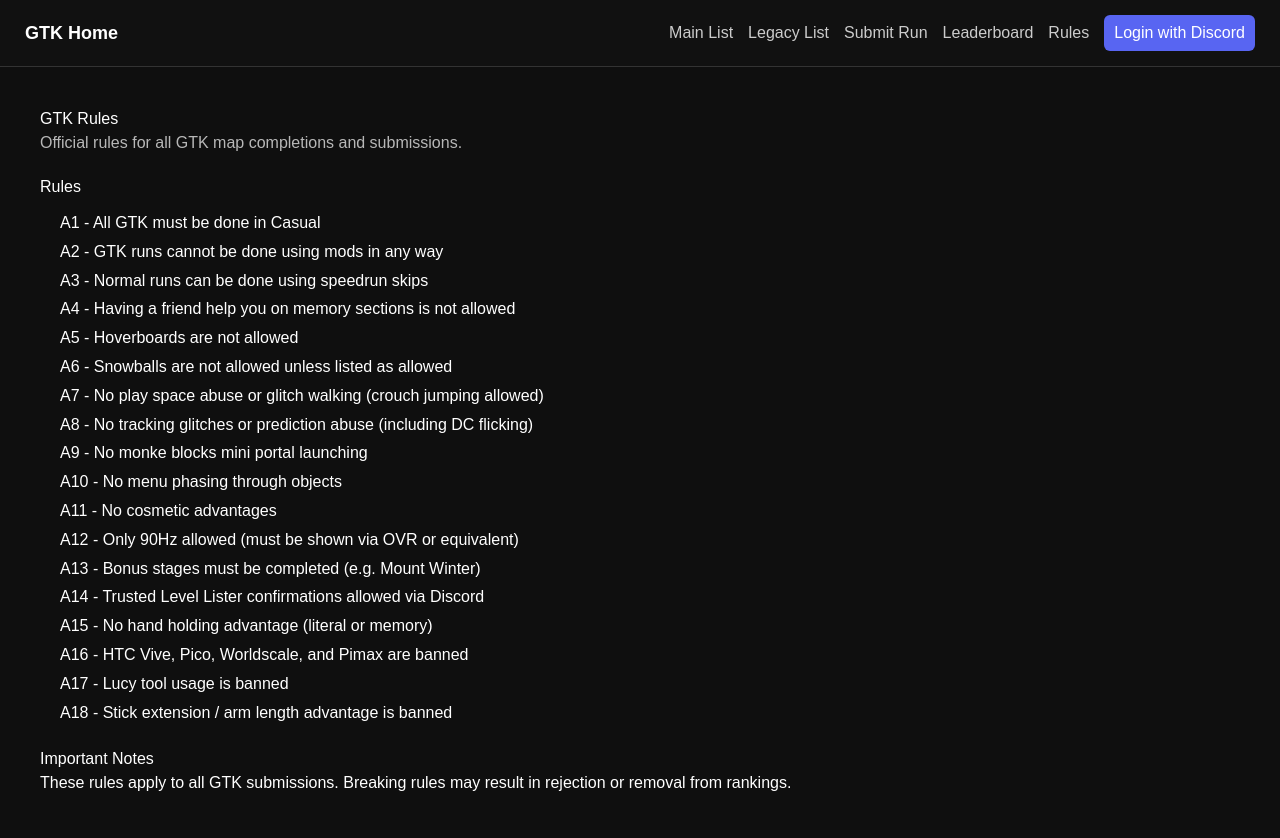
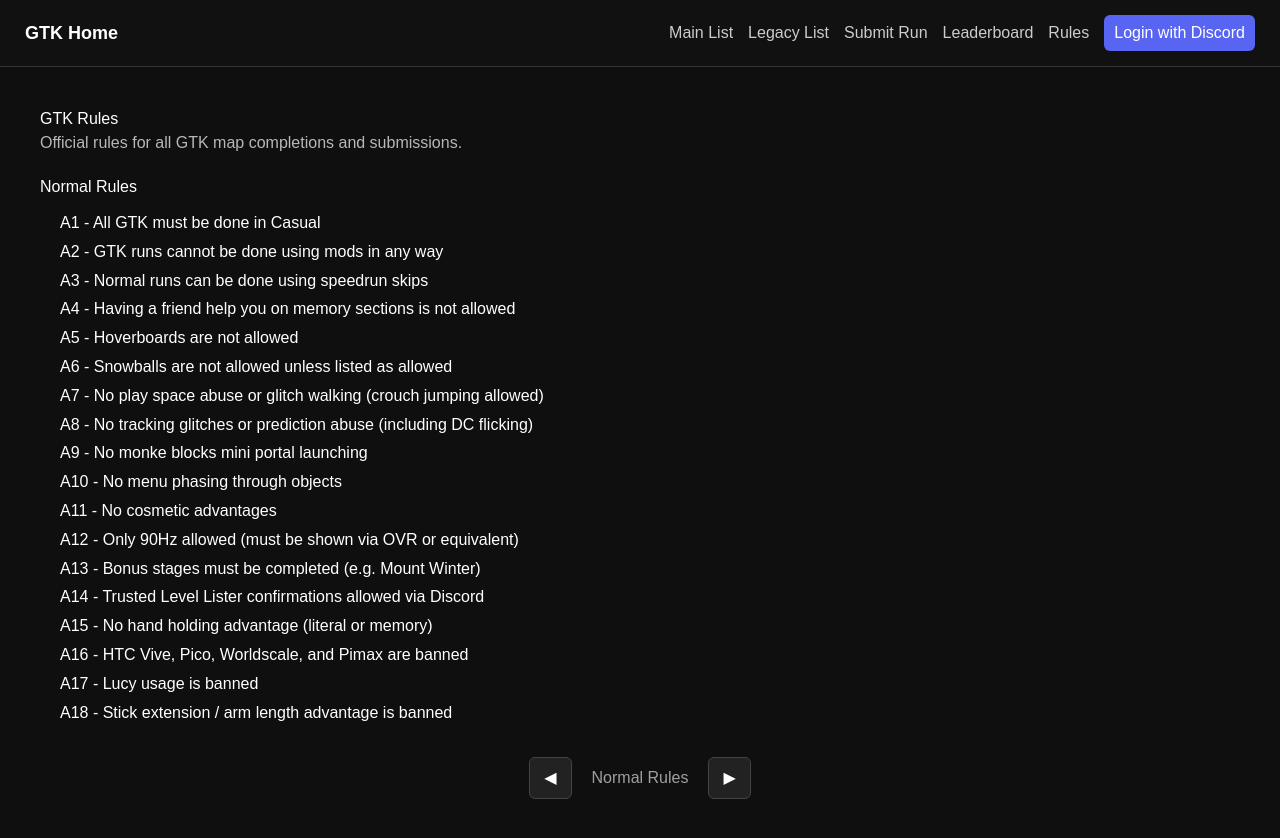
Before and after one commit to M011780705/GTK-Website, a Next.js app: page /rules in a window 1280 px wide. Shown: the top 838 px of the page. Built offline with nearby package versions, Linux system fonts and the light colour scheme; no server answers.

Commit message:
Added rules for one hand and speedruns

```diff
--- a/app/rules/page.tsx
+++ b/app/rules/page.tsx
@@ -1,4 +1,28 @@
+"use client";
+
+import { useState } from "react";
+
+type Tab = "normal" | "speedrun" | "onehand";
+
 export default function RulesPage() {
+  const [tab, setTab] = useState<Tab>("normal");
+
+  function nextTab() {
+    setTab((prev) => {
+      if (prev === "normal") return "speedrun";
+      if (prev === "speedrun") return "onehand";
+      return "normal";
+    });
+  }
+
+  function prevTab() {
+    setTab((prev) => {
+      if (prev === "normal") return "onehand";
+      if (prev === "speedrun") return "normal";
+      return "speedrun";
+    });
+  }
+
   return (
     <main style={page}>
       <h1>GTK Rules</h1>
@@ -7,8 +31,10 @@ export default function RulesPage() {
         Official rules for all GTK map completions and submissions.
       </p>
 
+      {/* ---------------- NORMAL RULES ---------------- */}
+      {tab === "normal" && (
         <section style={block}>
-        <h2>Rules</h2>
+          <h2>Normal Rules</h2>
 
           <ul style={list}>
             <li>A1 - All GTK must be done in Casual</li>
@@ -27,20 +53,88 @@ export default function RulesPage() {
             <li>A14 - Trusted Level Lister confirmations allowed via Discord</li>
             <li>A15 - No hand holding advantage (literal or memory)</li>
             <li>A16 - HTC Vive, Pico, Worldscale, and Pimax are banned</li>
-          <li>A17 - Lucy tool usage is banned</li>
+            <li>A17 - Lucy usage is banned</li>
             <li>A18 - Stick extension / arm length advantage is banned</li>
           </ul>
         </section>
+      )}
 
+      {/* ---------------- SPEEDRUN RULES ---------------- */}
+      {tab === "speedrun" && (
         <section style={block}>
-        <h2>Important Notes</h2>
-        <p>
-          These rules apply to all GTK submissions. Breaking rules may result in rejection or removal from rankings.
-        </p>
+          <h2>Speedrun Rules</h2>
+
+          <ul style={list}>
+            <li>B1 - All GTK speedruns must be done in Casual</li>
+            <li>B2 - GTK speedruns cannot be done using mods in any way</li>
+            <li>B3 - Speedruns can decide not to use skips</li>
+            <li>B4 - Hoverboards are not allowed</li>
+            <li>B5 - Snowballs are not allowed unless allowed by map</li>
+            <li>B6 - No playspace abuse or glitch walking (crouch jumping allowed)</li>
+            <li>B7 - No tracking glitches or prediction abuse (including DC flicking)</li>
+            <li>B8 - Timer starts first frame leaving stump</li>
+            <li>B9 - Timer ends at finish trigger / obvious endpoint</li>
+            <li>B10 - No Monke Blocks mini portal launch</li>
+            <li>B11 - No menu phasing through objects</li>
+            <li>B12 - No cosmetic advantages</li>
+            <li>B13 - Only 90Hz allowed (must show OVR or equivalent)</li>
+            <li>B14 - Bonus stages must be completed</li>
+            <li>B15 - No hand holding (literal or memory)</li>
+            <li>B16 - HTC Vive, Pico, Pimax banned</li>
+            <li>B17 - Lucy usage banned</li>
+            <li>B18 - Stick / arm length advantage banned</li>
+          </ul>
         </section>
+      )}
+
+      {/* ---------------- ONE HAND RULES ---------------- */}
+      {tab === "onehand" && (
+        <section style={block}>
+          <h2>One-Hand Rules</h2>
+
+          <ul style={list}>
+            <li>C1 - All GTKO must be done in Casual</li>
+            <li>C2 - GTKO cannot use mods</li>
+            <li>C3 - Speedrun skips allowed</li>
+            <li>C4 - Lucy usage banned</li>
+            <li>C5 - Hoverboards not allowed</li>
+            <li>C6 - Snowballs not allowed unless possible</li>
+            <li>C7 - No playspace abuse or glitch walking (crouch jumping allowed)</li>
+            <li>C8 - No tracking glitches or prediction abuse (DC flicking included)</li>
+            <li>C9 - Must use ONE controller</li>
+            <li>C10 - No Monke Blocks mini portal launch</li>
+            <li>C11 - No menu phasing through objects</li>
+            <li>C12 - No cosmetic advantages</li>
+            <li>C13 - Only 90Hz allowed (OVR required if possible)</li>
+            <li>C14 - Bonus stages must be completed</li>
+            <li>C15 - No stick / arm extension advantage</li>
+            <li>C16 - No hand holding / memory assistance</li>
+            <li>C17 - HTC Vive, Pico, Pimax banned</li>
+          </ul>
+        </section>
+      )}
+
+      {/* ---------------- NAV ARROWS ---------------- */}
+      <div style={nav}>
+        <button onClick={prevTab} style={arrow}>
+          ◀
+        </button>
+
+        <div style={{ opacity: 0.6 }}>
+          {tab === "normal" && "Normal Rules"}
+          {tab === "speedrun" && "Speedrun Rules"}
+          {tab === "onehand" && "One-Hand Rules"}
+        </div>
+
+        <button onClick={nextTab} style={arrow}>
+          ▶
+        </button>
+      </div>
     </main>
   );
 }
+
+/* ---------------- STYLES ---------------- */
 
 const page: React.CSSProperties = {
   padding: 40,
@@ -59,3 +153,20 @@ const list: React.CSSProperties = {
   paddingLeft: 20,
   lineHeight: "1.8",
 };
+
+const nav: React.CSSProperties = {
+  marginTop: 30,
+  display: "flex",
+  alignItems: "center",
+  justifyContent: "center",
+  gap: 20,
+};
+
+const arrow: React.CSSProperties = {
+  padding: "8px 14px",
+  background: "#222",
+  border: "1px solid #444",
+  color: "white",
+  borderRadius: 6,
+  cursor: "pointer",
+};
```
Lines whose indentation alone changed are shown as unchanged.
